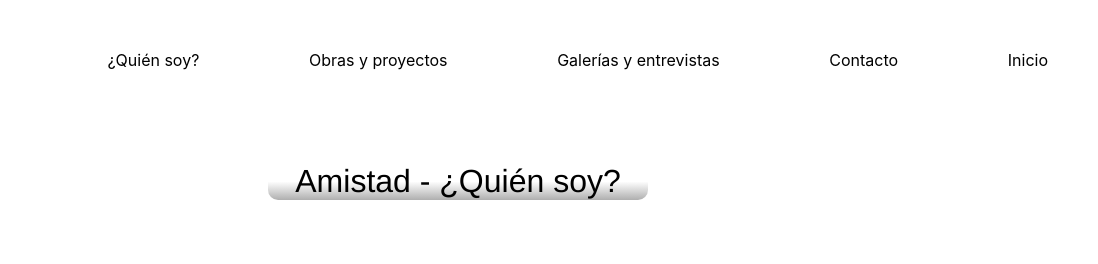
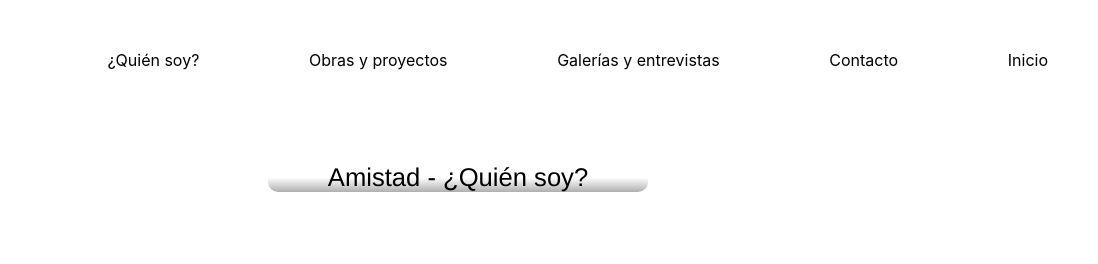
Before and after one commit to marcosb2001/amistad-benitez, a plain HTML site: page pages/bio.html in a window 1280 px wide. Shown: the top 264 px of the page, 182-1280 px from the left. Drawn offline with Linux system fonts and the light colour scheme.

Commit message:
correcciones 3 15022022

```diff
--- a/css/style.css
+++ b/css/style.css
@@ -21,7 +21,8 @@ h1{
 
     font-family: 'Helvetica Neue', sans-serif;
     font-style: normal;
-    font-weight: lighter;
+    font-weight: 100;
+    font-size: 1.6em;
 
     background: linear-gradient(0deg, rgb(175, 175, 175) 0%, rgba(255, 255, 255, 0) 50%);
 }
```
